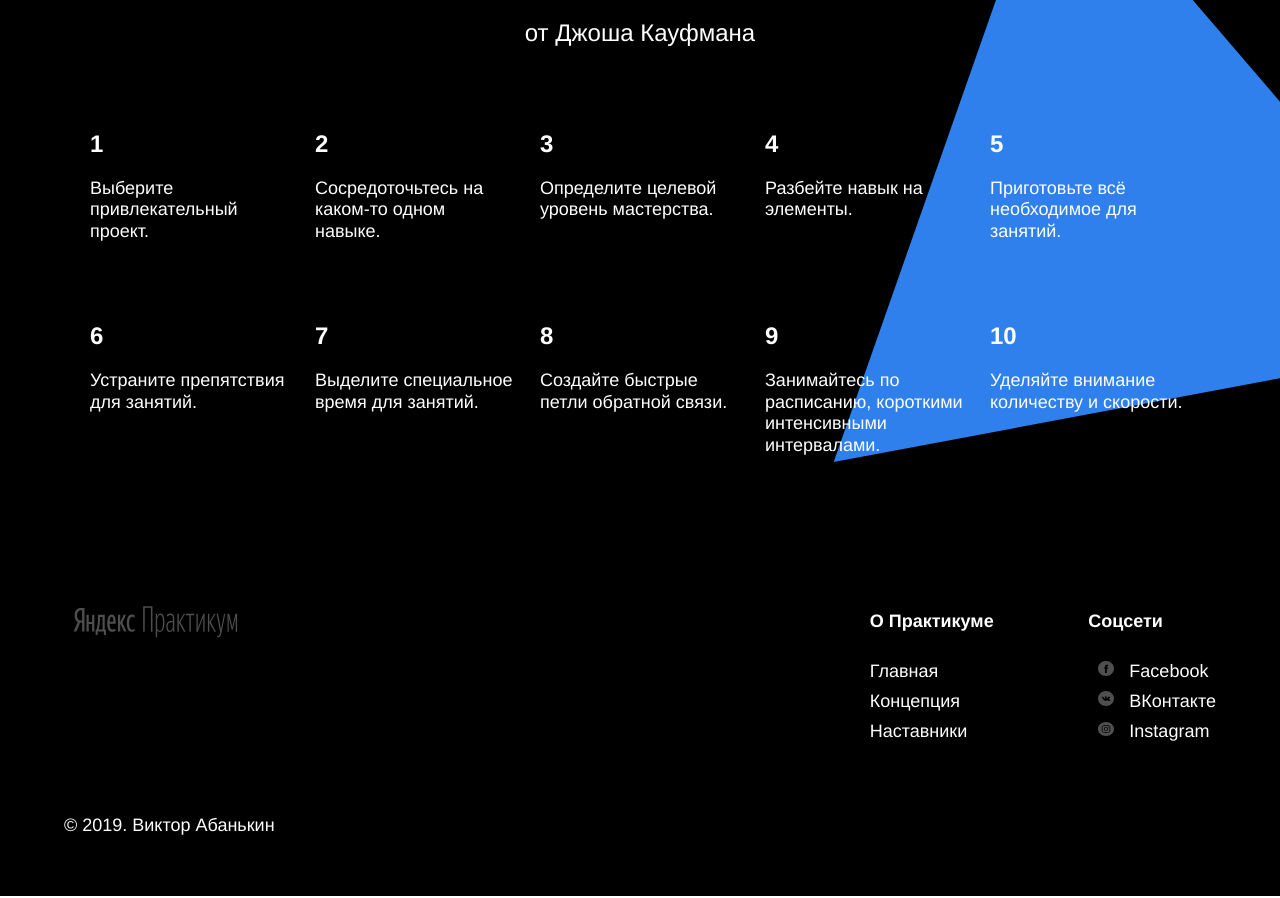
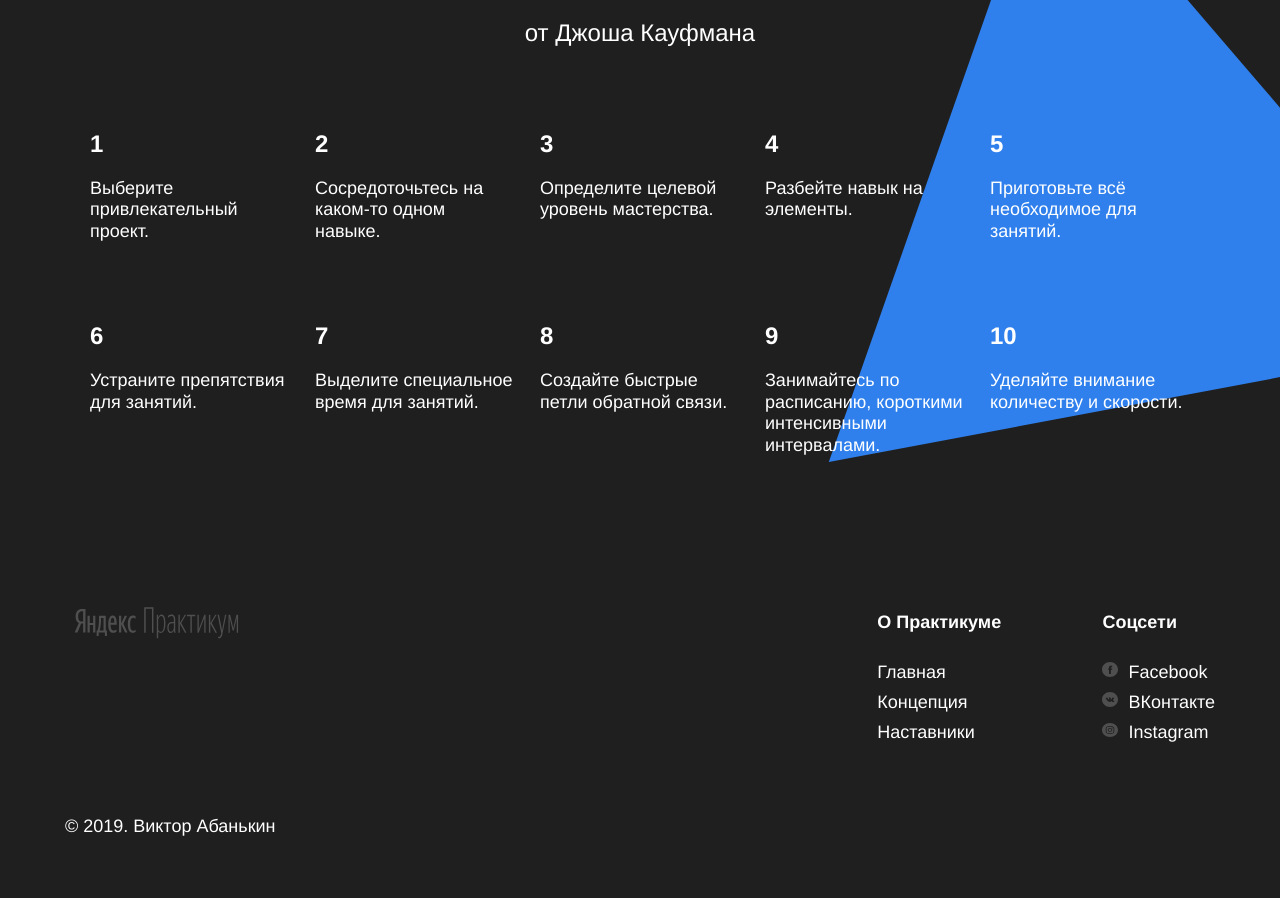
Before and after one commit to Skubko/how-to-learn, a plain HTML site: page index.html in a window 1280 px wide. Shown: the part 2960-3858 px from the top of the page. Drawn offline with Linux system fonts and the light colour scheme.

Commit message:
sprint-1-1.04

```diff
--- a/index.html
+++ b/index.html
@@ -13,7 +13,7 @@
 <body>
   <div class="page">
      <header class="header">
-        <img src="images/logo_place_header.svg" alt="логотип Яндекс.Практикум" class="logo logo__place_header">
+        <img src="images/logo_place_header.svg" alt="логотип Яндекс.Практикум" class="logo logo_place_header">
         <h1 class="header__title">Научиться учиться</h1>
         <h2 class="header__subtitle">Какие современные и эффективные подходы к обучению вы можете использовать в своей жизни?
           <a href="#" class="header__link"> Узнать &rarr;</a>
@@ -93,76 +93,72 @@
         <div class="kaufman__triangle"></div>
         <h2 class="section-title section-title_theme_dark">Принципы обучения</h2>
         <h3 class="section-subtitle section-subtitle_theme_dark">от Джоша Кауфмана</h3>
-        <div class="table table_theme_dark">
-          <div class="table__cell table__cell_theme_dark">
+        <ul class="table table_theme_dark">
+          <li class="table__cell table__cell_theme_dark">
             <h4 class="table__heading table__heading_theme_dark">1</h4>
             <p class="table__text table__text_theme_dark">Выберите привлекательный проект.</p>
-          </div>
-          <div class="table__cell table__cell_theme_dark">
+          </li>
+          <li class="table__cell table__cell_theme_dark">
             <h4 class="table__heading table__heading_theme_dark">2</h4>
             <p class="table__text table__text_theme_dark">Сосредоточьтесь на каком-то одном навыке.</p>
-          </div>
-          <div class="table__cell table__cell_theme_dark">
+          </li>
+          <li class="table__cell table__cell_theme_dark">
             <h4 class="table__heading table__heading_theme_dark">3</h4>
             <p class="table__text table__text_theme_dark">Определите целевой уровень мастерства.</p>
-          </div>
-          <div class="table__cell table__cell_theme_dark">
+          </li>
+          <li class="table__cell table__cell_theme_dark">
             <h4 class="table__heading table__heading_theme_dark">4</h4>
             <p class="table__text table__text_theme_dark">Разбейте навык на элементы.</p>
-          </div>
-          <div class="table__cell table__cell_theme_dark">
+          </li>
+          <li class="table__cell table__cell_theme_dark">
             <h4 class="table__heading table__heading_theme_dark">5</h4>
             <p class="table__text table__text_theme_dark">Приготовьте всё необходимое для занятий.</p>
-          </div>
-          <div class="table__cell table__cell_theme_dark">
+          </li>
+          <li class="table__cell table__cell_theme_dark">
             <h4 class="table__heading table__heading_theme_dark">6</h4>
             <p class="table__text table__text_theme_dark">Устраните препятствия для занятий.</p>
-          </div>
-          <div class="table__cell table__cell_theme_dark">
+          </li>
+          <li class="table__cell table__cell_theme_dark">
             <h4 class="table__heading table__heading_theme_dark">7</h4>
             <p class="table__text table__text_theme_dark">Выделите специальное время для занятий.</p>
-          </div>
-          <div class="table__cell table__cell_theme_dark">
+          </li>
+          <li class="table__cell table__cell_theme_dark">
             <h4 class="table__heading table__heading_theme_dark">8</h4>
             <p class="table__text table__text_theme_dark">Создайте быстрые петли обратной связи.</p>
-          </div>
-          <div class="table__cell table__cell_theme_dark">
+          </li>
+          <li class="table__cell table__cell_theme_dark">
             <h4 class="table__heading table__heading_theme_dark">9</h4>
             <p class="table__text table__text_theme_dark">Занимайтесь по расписанию, короткими интенсивными интервалами.</p>
-          </div>
-          <div class="table__cell table__cell_theme_dark">
+          </li>
+          <li class="table__cell table__cell_theme_dark">
             <h4 class="table__heading table__heading_theme_dark">10</h4>
             <p class="table__text table__text_theme_dark">Уделяйте внимание количеству и скорости.</p>
-          </div>
-        </div>
+          </li>
+        </ul>
       </section>
-
     </main>
 
 
     <footer class="footer">
       <div class="footer__columns">
-
-        <div class=" footer footer__column_content_copyright">
-          <img src="images/logo_place_footer.svg" alt="логотип Яндекс.Практикум" class="logo logo__place_footer">
+        <div class=" footer__column footer__column_content_copyright">
+          <img src="images/logo_place_footer.svg" alt="логотип Яндекс.Практикум" class="logo logo_place_footer">
           <p class="footer__author">&copy; 2019. Виктор Абанькин</p>
         </div>
-
-        <nav class="footer footer__column_content_info">
-          <p class="footer footer__column-heading">О Практикуме</p>
-          <ul class="footer footer__column-links">
+        <nav class="footer__column footer__column_content_info">
+          <h4 class="footer__column-heading">О Практикуме</h4>
+          <ul class="footer__column-links">
             <li><a href="#" class="footer__column-link">Главная</a></li>
             <li><a href="#" class="footer__column-link">Концепция</a></li>
             <li><a href="#" class="footer__column-link">Наставники</a></li>
           </ul>
         </nav>
-
-        <nav class="footer footer__column_content_social">
-          <p class="footer footer__column-heading"> Соцсети</p>
-          <ul class="footer footer__column-links">
-            <li><a href="#" class="footer__column-link"><img src="images/facebook_color_white.svg" alt="логотип фейсбука" width="16" height="16" hspace="10"> Facebook</a></li>
-            <li><a href="#" class="footer__column-link"><img src="images/vk_color_white.svg" alt="логотип ВКонтакте" width="16" height="16" hspace="10"> ВКонтакте</a></li>
-            <li><a href="#" class="footer__column-link"><img src="images/instagram_color_white.svg" alt="логотип instagram" width="16" height="16" hspace="10"> Instagram</a></li>
+        <nav class="footer__column footer__column_content_social">
+          <p class="footer__column-heading"> Соцсети</p>
+          <ul class="footer__column-links">
+            <li><a href="#" class="footer__column-link"><img src="images/facebook_color_white.svg" alt="логотип фейсбука"class="footer__social-icon">Facebook</a></li>
+            <li><a href="#" class="footer__column-link"><img src="images/vk_color_white.svg" alt="логотип ВКонтакте" class="footer__social-icon">ВКонтакте</a></li>
+            <li><a href="#" class="footer__column-link"><img src="images/instagram_color_white.svg" alt="логотип instagram" class="footer__social-icon">Instagram</a></li>
           </ul>
         </nav>
       </div>
--- a/styles/style.css
+++ b/styles/style.css
@@ -36,7 +36,7 @@
   width: 183px;
 }
 
- .logo__place_header {
+ .logo_place_header {
   position: absolute;
   top: 30px;
   left: 64px;
@@ -213,7 +213,6 @@
 .feynman__link {
   margin: 0;
   padding: 0;
-  width: 648px;
   line-height: 51px;
   font-weight: normal;
   font-size: 36px;
@@ -223,7 +222,7 @@
   text-align: right;
   z-index: 2;
   text-decoration: none;
-  color: rgb(0, 0, 255);
+  color: #2f80ed;
 }
 .feynman__img {
   height: 637px;
@@ -234,7 +233,7 @@
   z-index: 1;
 }
    .kaufman {
-    background-color: rgb(0, 0, 0);
+    background-color: #1f1f1f;
     margin: 0 auto;
     padding: 0;
     display: flex;
@@ -245,7 +244,7 @@
    }
  .kaufman__triangle {
     background-image: url(../images/kaufman-triangle.svg);
-    background-size: 877px 877px;
+    background-size: contain;
     background-repeat: no-repeat;
     position: absolute;
     height: 877px;
@@ -264,11 +263,13 @@
     z-index: 2;
    }
    .table_theme_dark {
+    list-style: none;
     color: #fff;
     margin-bottom: 90px;
     z-index: 2;
    }
    .table__cell_theme_dark {
+    list-style: none;
     color: #fff;
     margin: 80px 0px 0px 0px;
     width: 200px;
@@ -283,44 +284,46 @@
     z-index: 2;
    }
    .footer {
-    background-color: rgb(0, 0, 0);
+    background-color: #1f1f1f;
     margin: 0;
     padding: 0;
+    min-height: 350px;
+    box-sizing: border-box;
+    border: 1px solid #1f1f1f;
    }
    .footer__columns {
     width: 90%;
+    margin-top: 60px;
+    margin-bottom: 40px;
+    margin-left: auto;
+    margin-right: auto;
     min-height: 250px;
-    padding-top: 60px;
-    padding-bottom: 40px;
-    margin: auto;
+    padding: 0;
     display: flex;
     flex-direction: row;
     justify-content: space-between;
     position: relative;
    }
+   .footer__column {
+    margin: 0;
+    padding: 0;
+    display: flex;
+    flex-direction: column;
+    position: relative;
+   }
    .footer__column_content_copyright {
     flex-basis: 711px;
-    display: flex;
-    flex-direction: column;
     justify-content: space-between;
-    position: relative;
    }
    .footer__column_content_info {
-    display: flex;
-    flex-direction: column;
     justify-content: flex-start;
+   }
+   .footer__column_content_social {
+    justify-content: flex-start;
+   }
+   .logo_place_footer {
     margin: 0;
     padding: 0;
-   }
-   .footer__column_content_social {
-    display: flex;
-    flex-direction: column;
-    justify-content: flex-start;
-    position: relative;
-   }
-   .logo__place_footer {
-    margin: 0px 0px 0px 0px;
-    color: #fff;
    }
    .footer__author {
     margin: 18px 0px 18px 0px;
@@ -330,24 +333,28 @@
     color: #fff;
    }
    .footer__column-heading {
+    margin: 0;
+    padding: 0;
     line-height: 30px;
     font-weight: bold;
     font-size: 18px;
     color: #fff;
+    text-align: left;
    }
    .footer__column-links {
     display: flex;
     flex-direction: column;
     margin: 20px 0px 16px 0px;
     padding: 0;
+    list-style: none;
    }
    .footer__social-icon {
-    line-height: 30px;
-    font-weight: bold;
-    font-size: 18px;
-    color: #fff;
     margin: 0;
     padding: 0;
+    box-sizing: border-box;
+    width: 16px;
+    height: 16px;
+    margin-right: 10px;
    }
    .footer__column-link {
     list-style: none;
```
